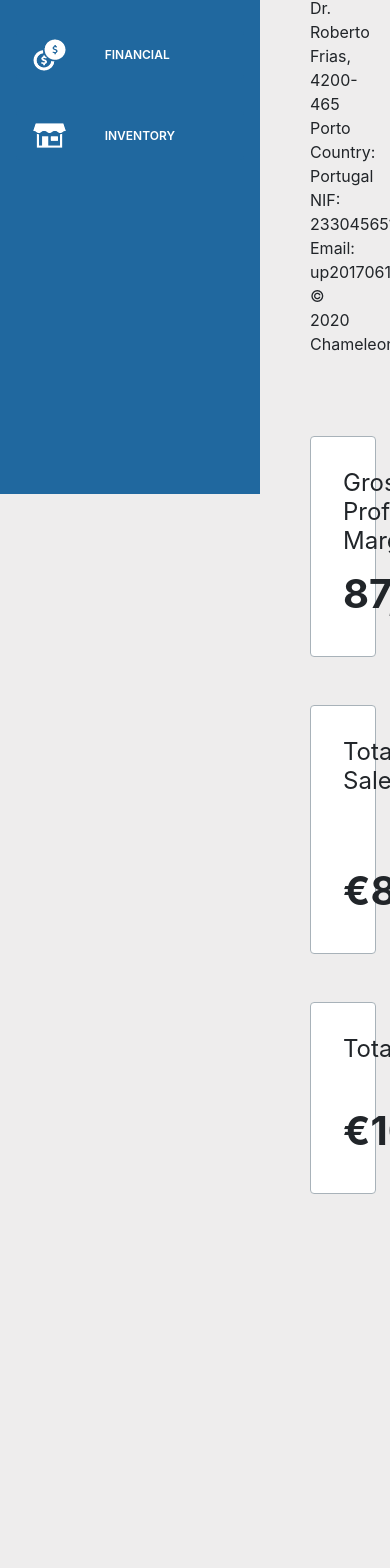
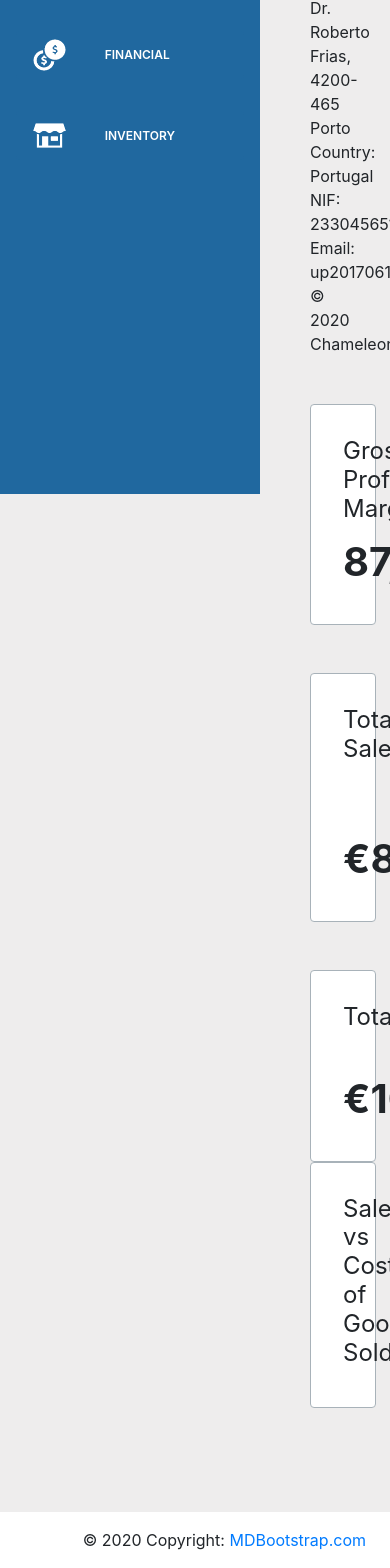
Before and after one commit to EduMacedo99/SINF, an Angular app in the folder chameleon/: page /overview in a window 390 px wide. Shown: the part 350-1918 px from the top of the page. Before the commit the page ends 1600 px from the top, so only its background shows below. Built offline with nearby package versions, Linux system fonts and the light colour scheme.

Commit message:
Overview finished (w/o responsiveness)

```diff
--- a/chameleon/src/app/overview/overview.component.html
+++ b/chameleon/src/app/overview/overview.component.html
@@ -1,6 +1,6 @@
 <main class="container-fluid">
     <h1>Information</h1>
-    <div class="row">
+    <div class="row info_board">
         <div class="col-sm-6">
             <p>Name: Chameleon</p>
             <p>Headquarters address: s/n, R. Dr. Roberto Frias, 4200-465 Porto</p>
@@ -14,11 +14,11 @@
     </div>
     <div class="row" id="overview_content">
         <div class="col-md-4">
-            <div class="row value_board flex-column">
+            <div class="row value_board flex-column mb-5">
                 <h2>Gross Profit Margin</h2>
                 <p>87,5%</p>
             </div>
-            <div class="row value_board flex-column">
+            <div class="row value_board flex-column mb-5">
                 <h2>Total Revenue from Sales</h2>
                 <p>€800.675,00</p>
             </div>
@@ -27,8 +27,10 @@
                 <p>€101.382,00</p>
             </div>
         </div>
-        <div class="col-md-4">
-
+        <div class="col-md-8">
+            <div class="row graphic_board value_board flex-column">
+                <h2>Sales vs Cost of Goods Sold</h2>
+            </div>
         </div>
     </div>
 </main>
--- a/chameleon/src/app/overview/overview.component.scss
+++ b/chameleon/src/app/overview/overview.component.scss
@@ -14,6 +14,10 @@ main p {
     margin-bottom: 0%;
 }
 
+main .info_board {
+    margin-bottom: 3rem;
+}
+
 main .value_board {
     margin-left: 0%;
 }
@@ -27,7 +31,7 @@ main #overview_content .value_board {
     background-color: white;
     border-radius: .25rem;
     border: solid .5px #a8b2b9;
-    margin-top: 3rem;
+    margin-right: 3rem;
 }
 
 main #overview_content .value_board h2{
@@ -40,3 +44,7 @@ main #overview_content .value_board p{
     font-size: 2.5rem;
     text-align: center;
 }
+
+main #overview_content .graphic_board {
+    height: 100%;
+}
--- a/chameleon/src/app/shared-components/shared-components.component.html
+++ b/chameleon/src/app/shared-components/shared-components.component.html
@@ -53,3 +53,11 @@
     </ul>
 </div>
 <router-outlet></router-outlet>
+<!-- Footer -->
+<footer>
+    <!-- Copyright -->
+    <div class="py-3">© 2020 Copyright:
+        <a href="https://mdbootstrap.com/"> MDBootstrap.com</a>
+    </div>
+    <!-- Copyright -->
+</footer>
--- a/chameleon/src/app/shared-components/shared-components.component.scss
+++ b/chameleon/src/app/shared-components/shared-components.component.scss
@@ -74,3 +74,12 @@ nav button:hover {
     padding-left: 1.5rem;
     padding-right: 1.5rem;
 }
+
+footer div {
+    float: right;
+    width: 100%;
+    background-color: white;
+    padding-right: 1.5rem;
+    text-align: right;
+    margin-top: 3rem;
+}
```
